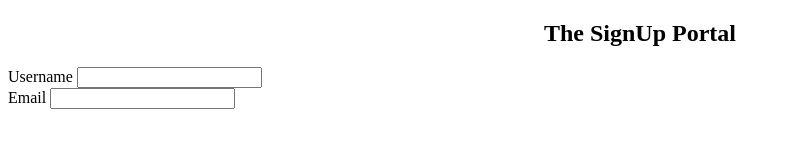
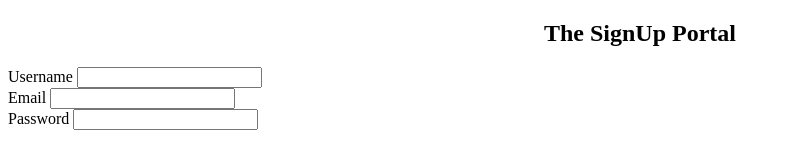
Before and after one commit to NeeloByron/Javascript-Bootcamp-Task-3, a plain HTML site: page Index.html in a window 1280 px wide. Shown: the whole page, without its empty margins (0-790 px from the left). Drawn offline with Linux system fonts and the light colour scheme.

Commit message:
Added password input

```diff
--- a/Index.html
+++ b/Index.html
@@ -13,7 +13,7 @@
          <h2 align="center">The SignUp Portal</h2>
 
            <form class="SignupForm" action="#" method="POST">
-            <!------------Username-------------->
+              <!------------Username------------>
                <div class="formGroup">
                   <label for="Username">Username</label>
                   <input type="text" id="Username" name="Username">
@@ -27,9 +27,14 @@
                    <span class="error-message" id="emailError"></span>
                 </div>
 
+              <!----------Password------------->
+                <div class="formGroup">
+                   <label for="Password">Password</label>
+                   <input type="Password" id="Password" name="Password">
+                   <span class="error-message" id="PasswordError"></span>
+               </div>
 
 
-            </div>
            </form>
      </div>
   </main>
```
Lines whose indentation alone changed are shown as unchanged.
